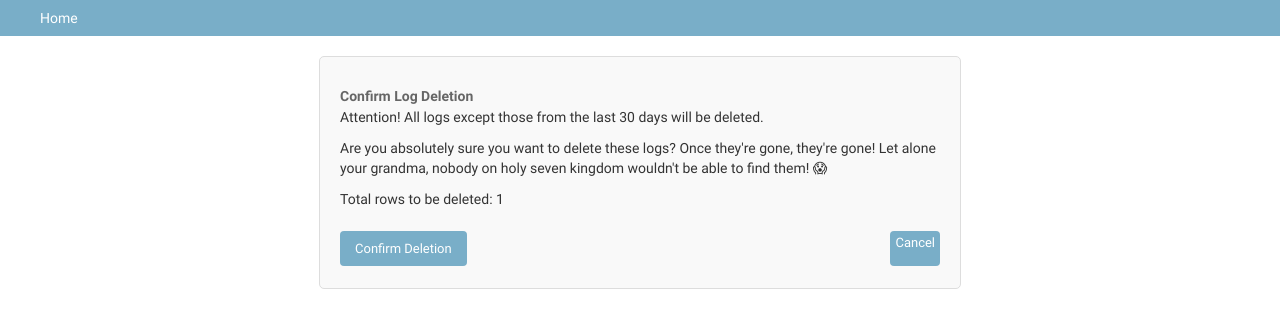
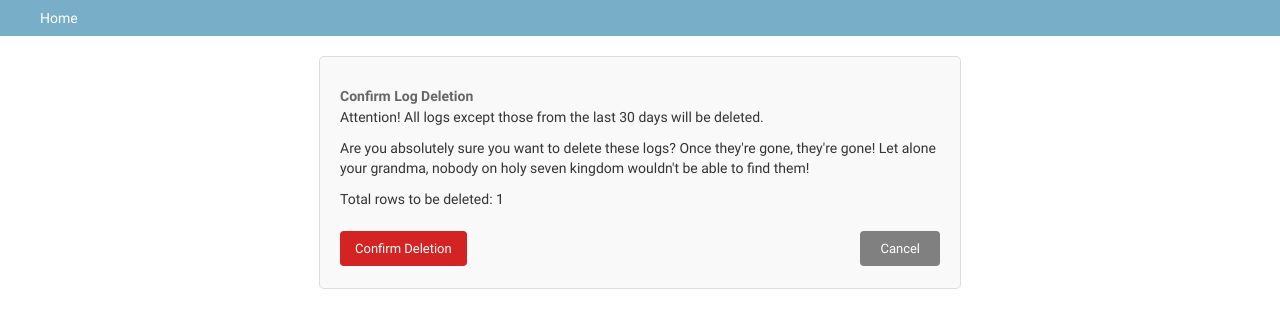
Before and after one commit to farhad0085/Alumni-Project-EEE-SUST, a Django app: template app_logs/templates/admin/app_logs/confirm_delete_logs.html in a window 1280 px wide. Shown: the part 48-376 px from the top of the page. Run offline with Django 3.2, Linux system fonts and the light colour scheme; the template is opened without the code that fills it: most values are stand-ins (such as "Sample title", 1, 10 or a date in 2020).

Commit message:
logs delete page and buttons updated:

```diff
--- a/app_logs/templates/admin/app_logs/confirm_delete_logs.html
+++ b/app_logs/templates/admin/app_logs/confirm_delete_logs.html
@@ -6,7 +6,7 @@
 
     <p>Attention! All logs except those from the last 30 days will be deleted.</p>
     <p>Are you absolutely sure you want to delete these logs?
-      Once they're gone, they're gone! Let alone your grandma, nobody on holy seven kingdom wouldn't be able to find them! 😱</p>
+      Once they're gone, they're gone! Let alone your grandma, nobody on holy seven kingdom wouldn't be able to find them!</p>
 
     <p>Total rows to be deleted: {{ total_rows }}</p>
 
@@ -35,16 +35,16 @@
       margin-top: 20px;
     }
     .delete-button {
-      background-color: red;
+      background-color: rgb(211, 35, 35) !important;
       color: white;
       border: none;
       padding: 10px 20px;
       cursor: pointer;
     }
     .cancel-button {
-      background-color: gray;
+      background-color: gray !important;
       color: white !important;
-      padding: 10px 20px;
+      padding: 10px 20px !important;
       text-decoration: none;
     }
     .button:hover {
--- a/app_logs/templates/admin/app_logs/logs_change_list.html
+++ b/app_logs/templates/admin/app_logs/logs_change_list.html
@@ -13,7 +13,7 @@
   </li>
   <style>
     .delete-button {
-      background-color: red;
+      background-color: rgb(221, 21, 21) !important;
       color: white !important;
       padding: 10px 20px;
       text-decoration: none;
```
